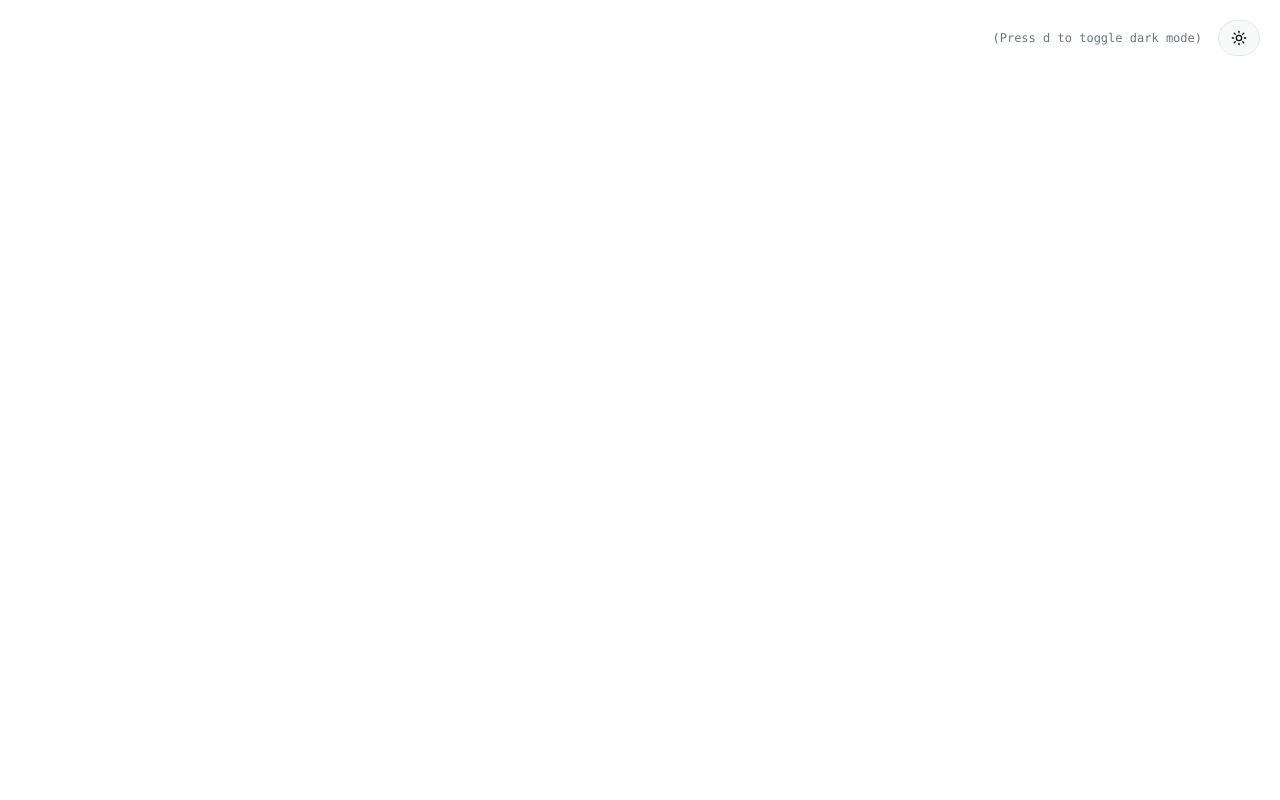
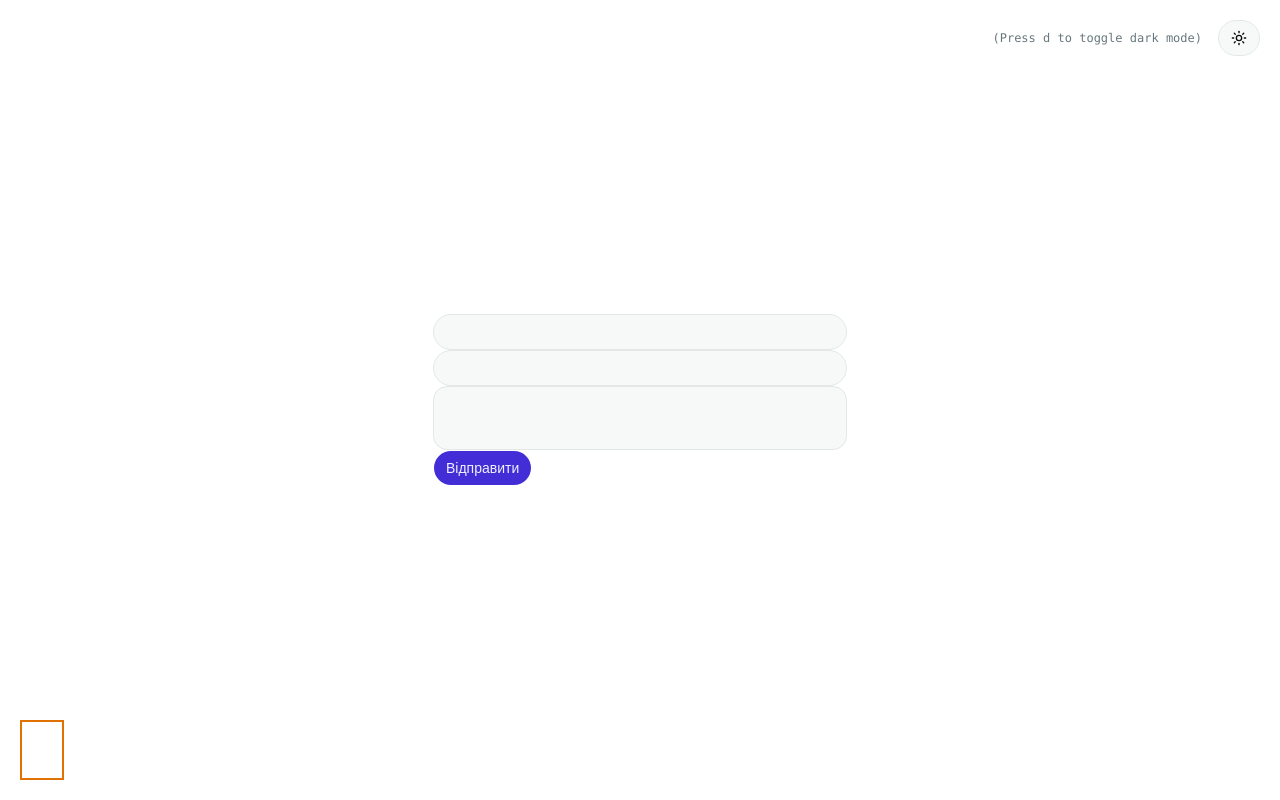
Before and after one commit to Skhmelyuk/form-contact, a React (Vite) app: page / in a window 1280 px wide. Built offline with nearby package versions, Linux system fonts and the light colour scheme.

Commit message:
add theme button

```diff
--- a/package.json
+++ b/package.json
@@ -21,6 +21,7 @@
     "radix-ui": "^1.6.0",
     "react": "^19.2.6",
     "react-dom": "^19.2.6",
+    "react-hook-form": "^7.80.0",
     "shadcn": "^4.11.0",
     "tailwind-merge": "^3.6.0",
     "tailwindcss": "^4",
--- a/src/App.tsx
+++ b/src/App.tsx
@@ -1,6 +1,7 @@
 import { Button } from "@/components/ui/button"
 import { useTheme } from "./components/theme-provider"
 import { Sun, Moon } from "lucide-react"
+import { FormContact } from "./components/FormContact"
 
 export function App() {
   const { theme, setTheme } = useTheme()
@@ -19,6 +20,9 @@ export function App() {
           {theme === "dark" ? <Moon /> : <Sun />}
         </Button>
       </div>
+      <div>
+        <FormContact />
+      </div>
     </div>
   )
 }
--- /dev/null
+++ b/src/components/FormContact.tsx
@@ -0,0 +1,33 @@
+import { useForm } from "react-hook-form"
+import { Button } from "./ui/button"
+import { Input } from "./ui/input"
+import { Textarea } from "./ui/textarea"
+
+interface Form {
+  name: string
+  email: string
+  message: string
+}
+
+export const FormContact = () => {
+  const { register, watch } = useForm<Form>()
+
+  console.log(register)
+  console.log(register("email"))
+
+  return (
+    <>
+      <form>
+        <Input type="text" {...register("name")} />
+        <Input type="email" {...register("email")} />
+        <Textarea {...register("message")} />
+        <Button>Відправити</Button>
+      </form>
+      <div className="absolute bottom-5 left-5 flex flex-col gap-2 border-2 border-amber-600 p-5">
+        <p className="text-red-600">{watch("name")}</p>
+        <p className="text-green-600">{watch("email")}</p>
+        <p className="text-blue-700">{watch("message")}</p>
+      </div>
+    </>
+  )
+}
--- /dev/null
+++ b/src/components/ui/input.tsx
@@ -0,0 +1,19 @@
+import * as React from "react"
+
+import { cn } from "@/lib/utils"
+
+function Input({ className, type, ...props }: React.ComponentProps<"input">) {
+  return (
+    <input
+      type={type}
+      data-slot="input"
+      className={cn(
+        "h-9 w-full min-w-0 rounded-4xl border border-input bg-input/30 px-3 py-1 text-base transition-colors outline-none file:inline-flex file:h-7 file:border-0 file:bg-transparent file:text-sm file:font-medium file:text-foreground placeholder:text-muted-foreground focus-visible:border-ring focus-visible:ring-[3px] focus-visible:ring-ring/50 disabled:pointer-events-none disabled:cursor-not-allowed disabled:opacity-50 aria-invalid:border-destructive aria-invalid:ring-[3px] aria-invalid:ring-destructive/20 md:text-sm dark:aria-invalid:border-destructive/50 dark:aria-invalid:ring-destructive/40",
+        className
+      )}
+      {...props}
+    />
+  )
+}
+
+export { Input }
--- /dev/null
+++ b/src/components/ui/textarea.tsx
@@ -0,0 +1,18 @@
+import * as React from "react"
+
+import { cn } from "@/lib/utils"
+
+function Textarea({ className, ...props }: React.ComponentProps<"textarea">) {
+  return (
+    <textarea
+      data-slot="textarea"
+      className={cn(
+        "flex field-sizing-content min-h-16 w-full resize-none rounded-xl border border-input bg-input/30 px-3 py-3 text-base transition-colors outline-none placeholder:text-muted-foreground focus-visible:border-ring focus-visible:ring-[3px] focus-visible:ring-ring/50 disabled:cursor-not-allowed disabled:opacity-50 aria-invalid:border-destructive aria-invalid:ring-[3px] aria-invalid:ring-destructive/20 md:text-sm dark:aria-invalid:border-destructive/50 dark:aria-invalid:ring-destructive/40",
+        className
+      )}
+      {...props}
+    />
+  )
+}
+
+export { Textarea }
```
Also changed, not shown: 1 other file (tests, documents, lock files or other folders).
